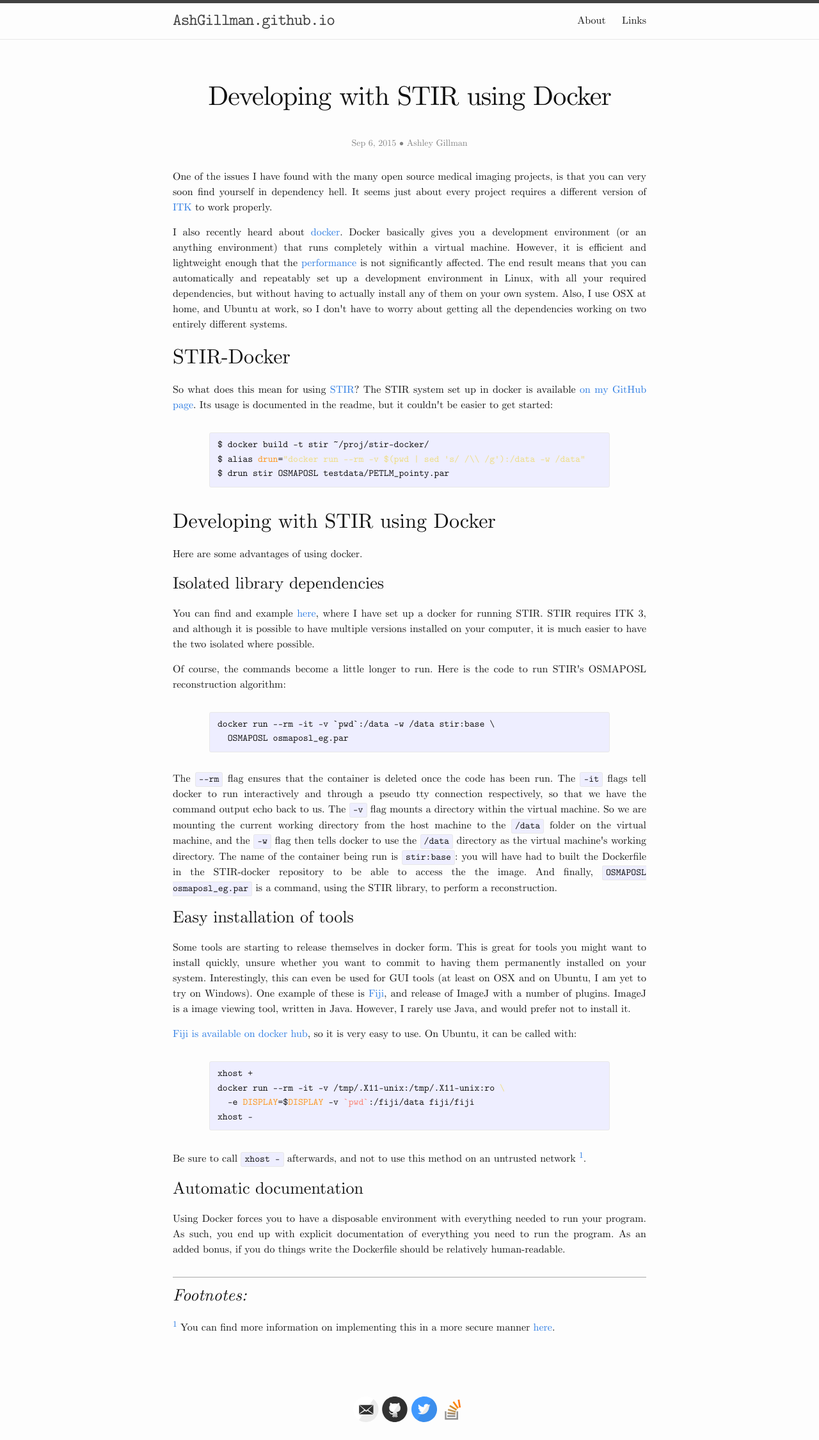
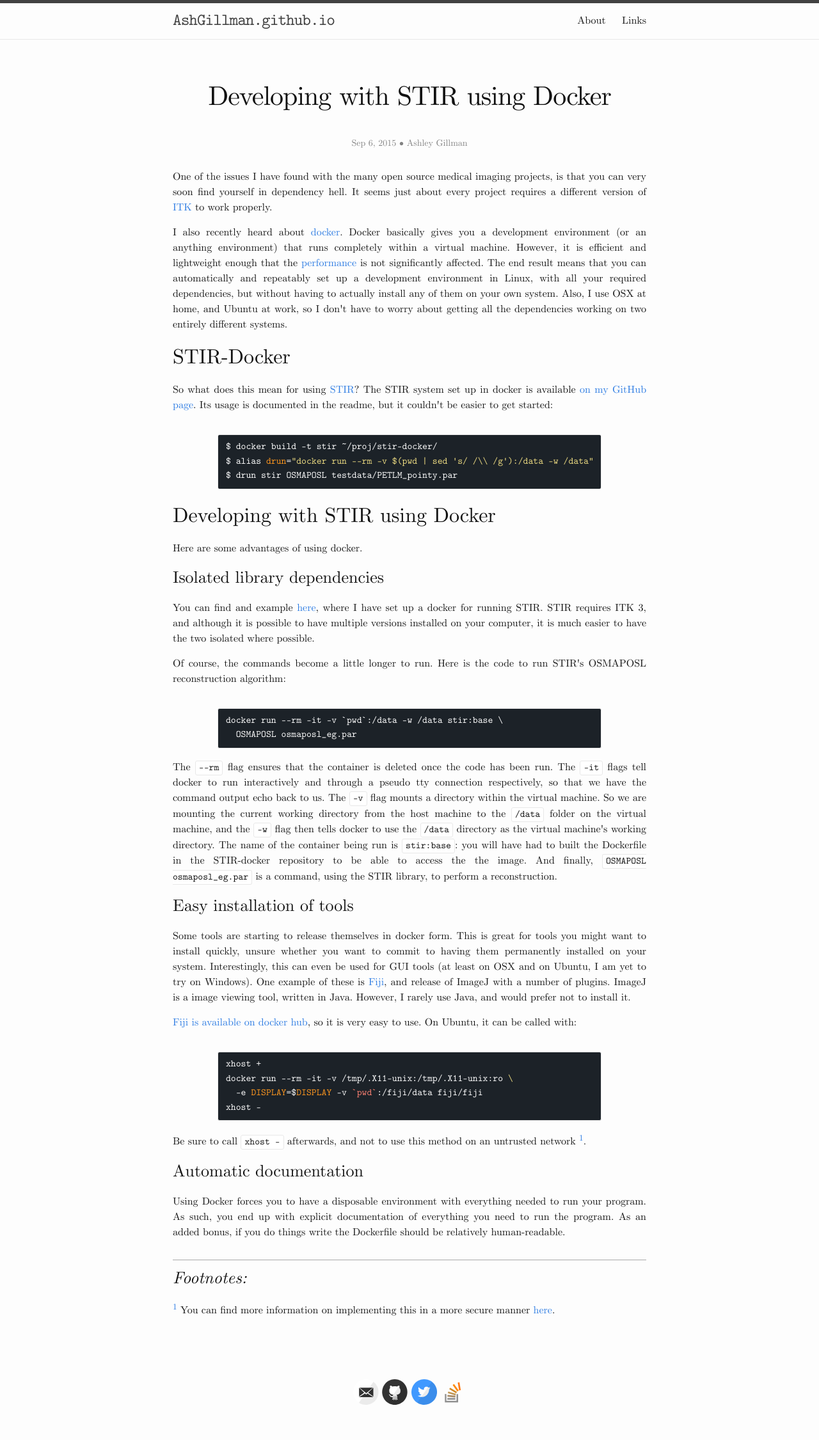
Before and after one commit to ashgillman/ashgillman.github.io, a Jekyll site: the page built from _posts/2015-09-06-Developing-with-STIR-using-Docker.html, in a window 1280 px wide. Shown: the whole page at 64% size. Built offline with Jekyll 4.4.1, drawn with Linux system fonts in a browser that asks for light colours; after the commit the page ends 2224 px from its top, so only the background shows below that.

Commit message:
Update code formatting (dark background)

```diff
--- a/css/main.scss
+++ b/css/main.scss
@@ -58,14 +58,6 @@
     font-family: "Computer Modern Serif";
 }
 
-.post-content {
-    text-align: justify;
-
-    h1, h2, h3, h4, h5, h6 {
-        text-align: left;
-    }
-}
-
 pre, code, .site-title {
     font-family: "Computer Modern Typewriter";
 }
@@ -79,6 +71,12 @@
 }
 
 .post-content {
+    text-align: justify;
+
+    h1, h2, h3, h4, h5, h6 {
+        text-align: left;
+    }
+
     // More whitespace for non-text elements
     .figure, table, .src {
         margin: 30px auto;
@@ -103,9 +101,29 @@
         }
     }
 
-    div pre {
-        width: 600px; // Code blocks narrower
+    div#table-of-contents {
+        margin: 1.2em 50px;
+    }
+
+    code {
+        background-color: white;
+    }
+
+    pre.example {
+        margin: 1.2em calc((100%  - 600px) / 2);
+    }
+    div.org-src-container {
+        margin: 0 auto;
+        width: 600px;
         overflow: auto; // scrollbar only if req'd
+    }
+    div.org-src-container pre.src {
+        margin: 1.2em 0;
+    }
+    div.org-src-container pre.src, pre.example {
+        //background-color: #333;
+        background-color: #1C2228;
+        color: white;
     }
 
     table.side-by-side-figure {
```
